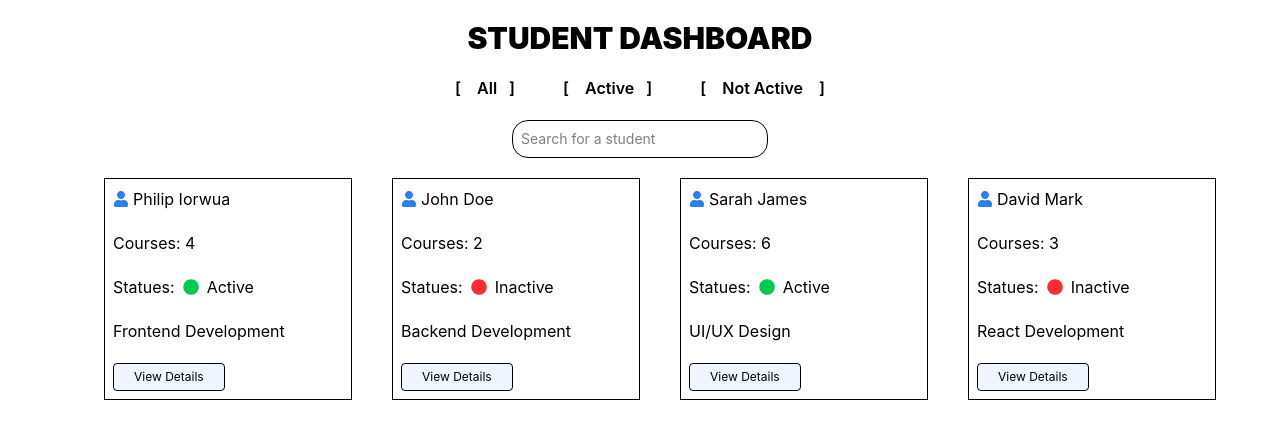
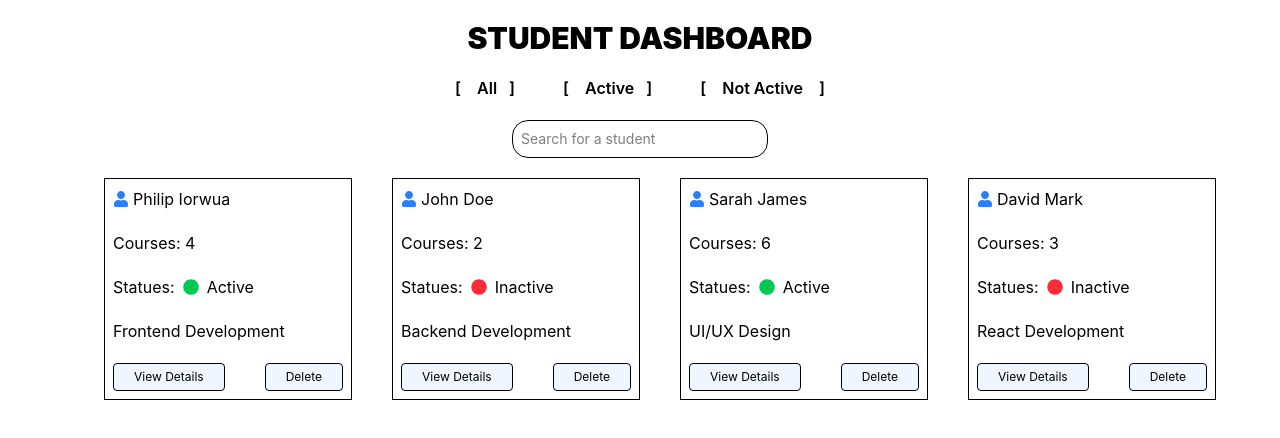
Before and after one commit to terhemeniorwua-png/-student-dashboard, a React (Vite) app: page / in a window 1280 px wide. Shown: the top 438 px of the page. Built offline with nearby package versions, Linux system fonts and the light colour scheme.

Commit message:
add the delete function

```diff
--- a/src/App.jsx
+++ b/src/App.jsx
@@ -74,9 +74,15 @@ const [displayStudents, setdisplayStudents] = useState(students)
           if(searchedStudent.includes(input)){
             return student
           }
+          else {
+            let message = 'No match';
+            setdisplayStudents(message)
+          }
      })
      setdisplayStudents(studentSearched)
     }
+
+
 
 
 
@@ -87,7 +93,7 @@ const [displayStudents, setdisplayStudents] = useState(students)
 
     <FilterButton functionality={(e)=>{handleSearch(e)}}/>
 
-    <StudentList student={ displayStudents }/>
+    <StudentList student={ displayStudents } setDisplay={ setdisplayStudents }/>
 
     </>
   )
--- a/src/components/StudentList.jsx
+++ b/src/components/StudentList.jsx
@@ -1,11 +1,10 @@
 import { FaCircle, FaUser } from "react-icons/fa";
-import { FaPlaneCircleCheck, FaPlaneCircleExclamation } from "react-icons/fa6";
 import Button from "./Button";
 import { useState } from "react";
 import StudentCard from "./StudentCard";
 
 
-const StudentList = ({student}) => {
+const StudentList = ({student, setDisplay}) => {
 
     const [show, setShow] = useState(false)
     const [selectedId, setSelectedId] = useState(null)
@@ -22,6 +21,18 @@ const StudentList = ({student}) => {
            setShow(false)
 
     }
+
+
+    const handleDelete = (id)=>{
+
+        let notDeletedStudent = student.filter(std =>id !== std.id)
+        console.log(notDeletedStudent)
+        setDisplay(notDeletedStudent)
+        setShow(false)
+    }
+
+
+
 if(!show){
 
     return (
@@ -45,8 +56,12 @@ if(!show){
                          {student.active === true? ' Active' : 'Inactive'}</p>
                     <p>{student.course}</p>
 
-                    <Button value='View Details' functionality={()=>handleClicked(student.id)}/>
+                    <div className="flex justify-between">
+                        <Button value='View Details' functionality={()=>handleClicked(student.id)}/>
+                        <Button value='Delete' functionality={()=>handleDelete(student.id)}/>
                     </div>
+                    </div>
+
 
                  )
             })
```
